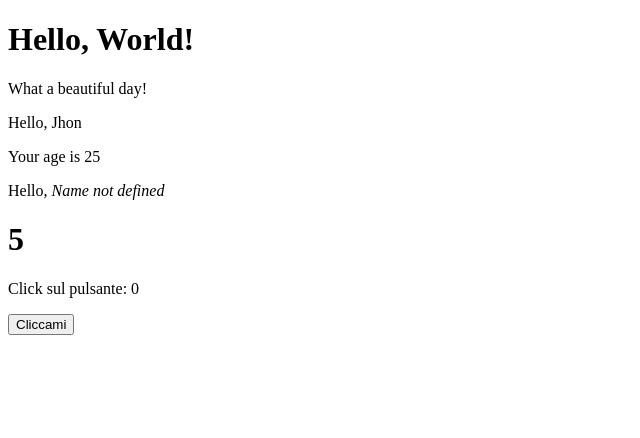
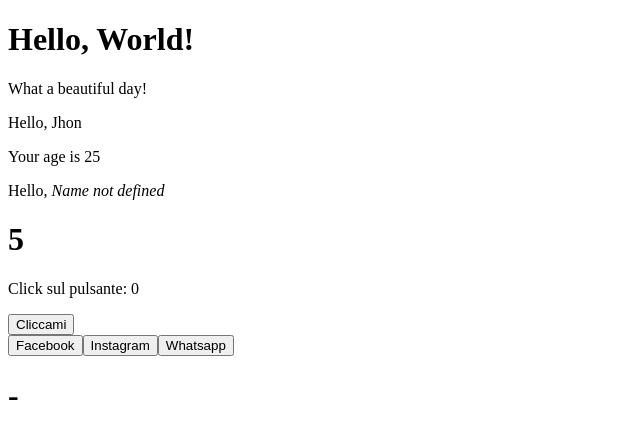
Before and after one commit to jbiasella/react-exercises, a React (Create React App) app in the folder my-app/: page / in a window 1280 px wide. Shown: the top 438 px of the page, without its empty margins (0-640 px from the left). Built offline with nearby package versions, Linux system fonts and the light colour scheme.

Commit message:
Create ClickTracker

```diff
--- a/my-app/src/App.js
+++ b/my-app/src/App.js
@@ -1,4 +1,5 @@
 import React from "react";
+import ClickTracker from "./ClickTracker";
 import Counter from "./Counter";
 import ClickCounter from "./CounterClick";
 import Hello from "./Hello";
@@ -16,6 +17,7 @@ export default class App extends React.Component{
                 <WelcomeDefault />
                 <Counter value={0} incrementInterval={1} incrementAmount={1000}/>
                 <ClickCounter />
+                <ClickTracker/>
             </div>
         )
     }
--- /dev/null
+++ b/my-app/src/ClickTracker.js
@@ -0,0 +1,25 @@
+import React from "react";
+
+export default class ClickTracker extends React.Component {
+
+    state = {
+        name : "-"
+    }
+
+   render(){
+    return(
+        <div>
+
+            <button onClick={this.eventHandler}>Facebook</button>
+            <button onClick={this.eventHandler}>Instagram</button>
+            <button onClick={this.eventHandler}>Whatsapp</button>
+            <h1>{this.state.name}</h1>
+        </div>)
+    }
+
+    eventHandler = (event) => {
+
+        this.setState(
+            {name : event.target.innerText}
+        )
+}}
```
